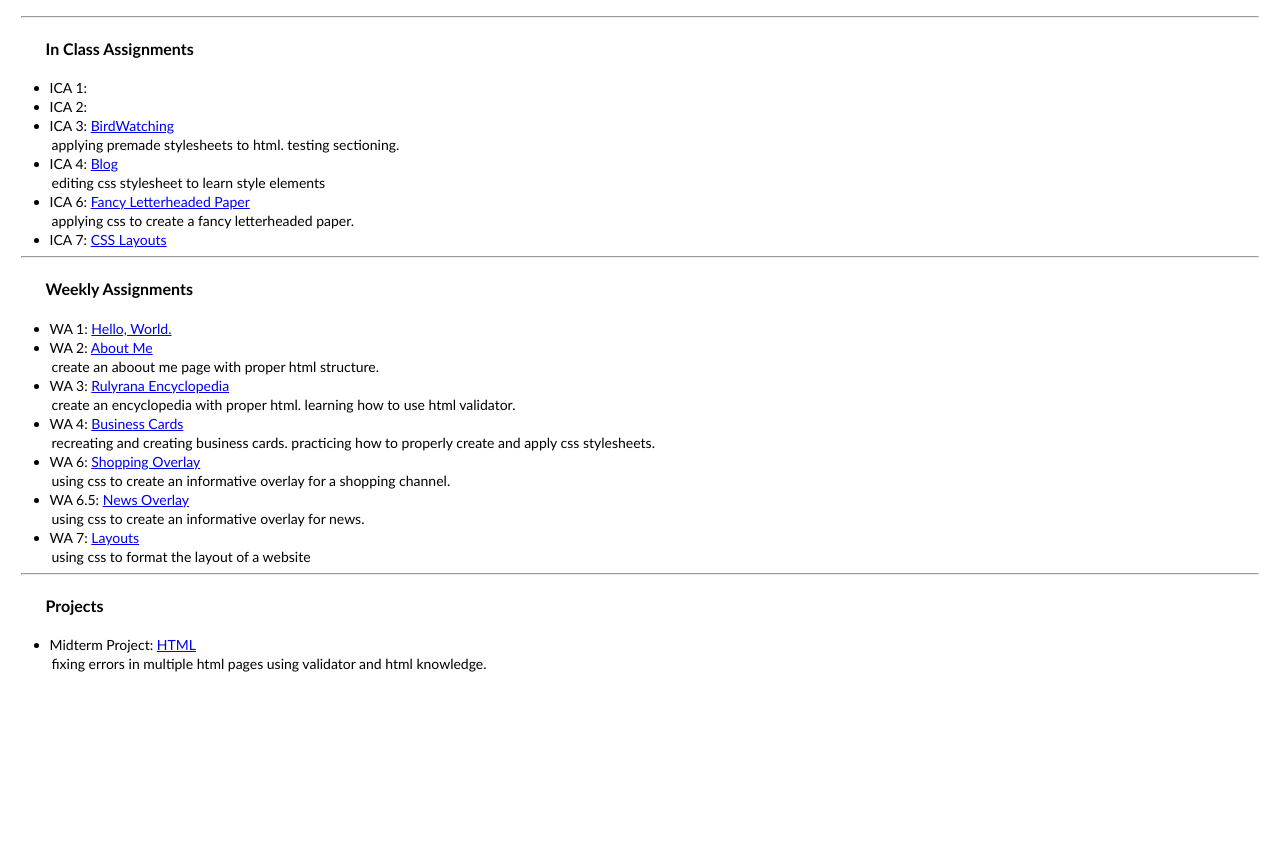
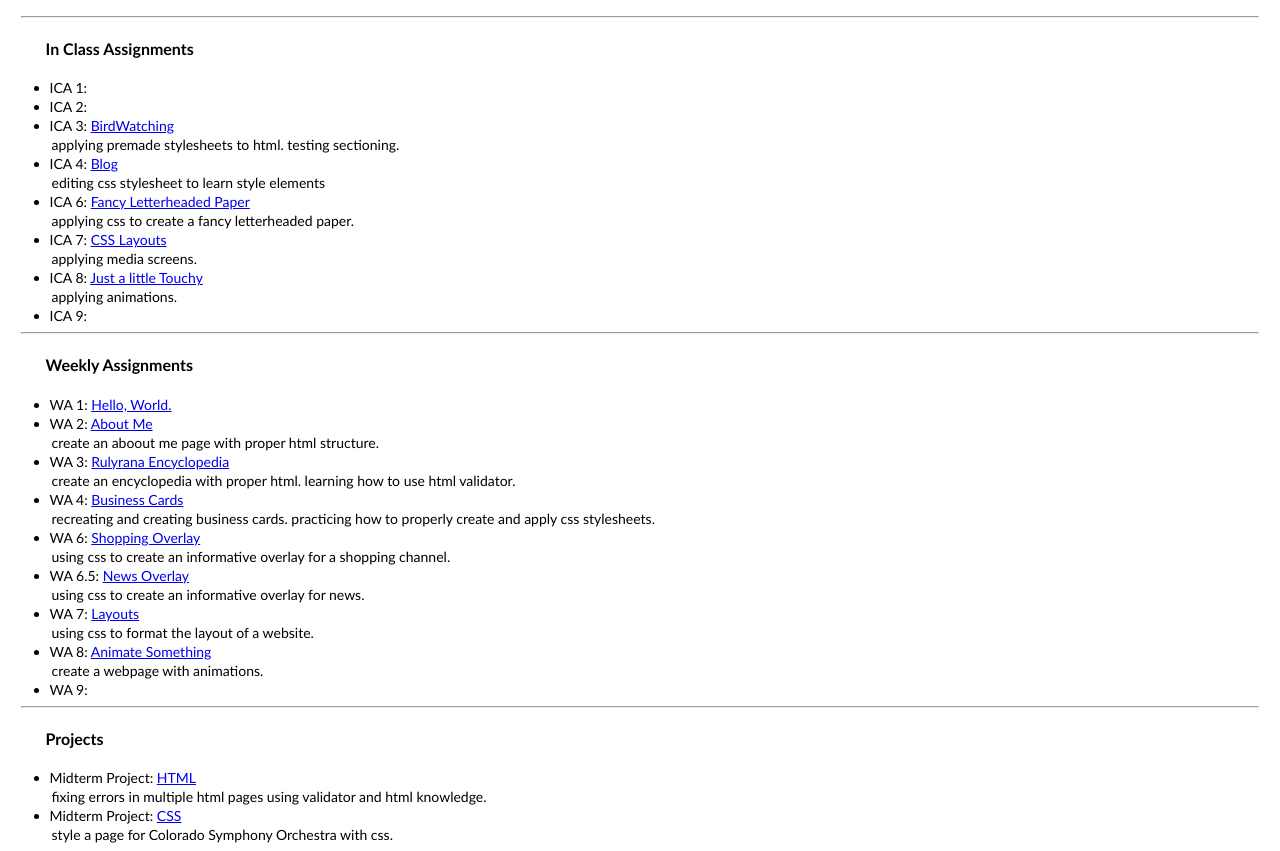
Before and after one commit to anca9301/anca9301.github.io, a plain HTML site: page index.html in a window 1280 px wide. Shown: the part 107-958 px from the top of the page. Before the commit the page ends 800 px from the top, so only its background shows below. Drawn offline with Linux system fonts and the light colour scheme.

Commit message:
update index.html

```diff
--- a/index.html
+++ b/index.html
@@ -30,6 +30,15 @@
             </li>
             <li>
                 ICA 7: <a href="ica/ica7/ica7-part3.html">CSS Layouts</a>
+                <p>applying media screens.</p>
+            </li>
+            <li>
+                ICA 8: <a href="ica/ica8.html">Just a little Touchy</a>
+                <p>applying animations.</p>
+            </li>
+            <li>
+                ICA 9: <a href="ica/ica9.html"></a>
+                <p></p>
             </li>
         </ul>
     </section>
@@ -60,7 +69,15 @@
             </li>
             <li>
                 WA 7: <a href="/wa/wa7/index.html">Layouts</a>
-                <p>using css to format the layout of a website</p>
+                <p>using css to format the layout of a website.</p>
+            </li>
+            <li>
+                WA 8: <a href="wa/wa8.html">Animate Something</a>
+                <p>create a webpage with animations.</p>
+            </li>
+            <li>
+                WA 9:
+                <p></p>
             </li>
         </ul>
     </section>
@@ -72,6 +89,10 @@
                 Midterm Project: <a href="html-midterm/page5.html">HTML</a>
                 <p>fixing errors in multiple html pages using validator and html knowledge.</p>
             </li>
+            <li>
+                Midterm Project: <a href="css-midterm/index.html">CSS</a>
+                <p>style a page for Colorado Symphony Orchestra with css. </p>
+            </li>
         </ul>
     </section>
     </div>
```
Also changed, not shown: ica/ica9.html (added, +11 -0 lines).
